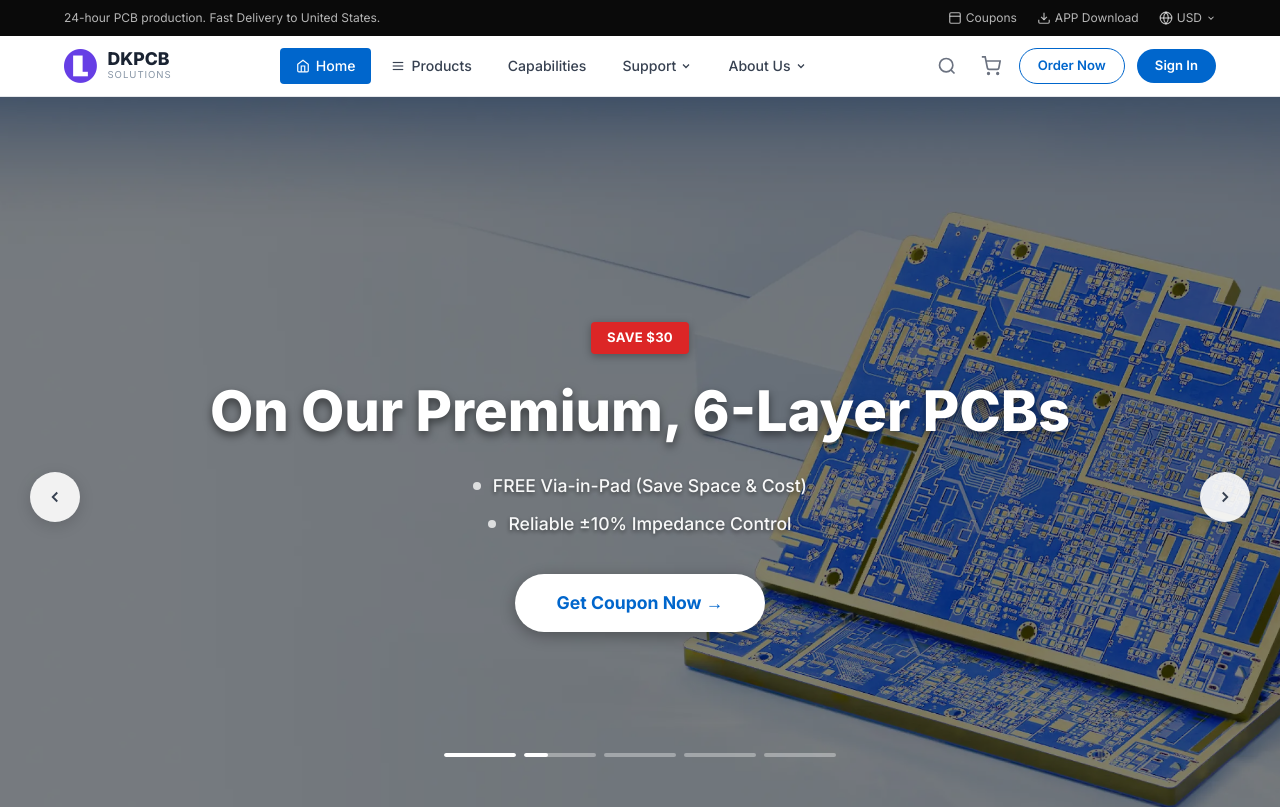
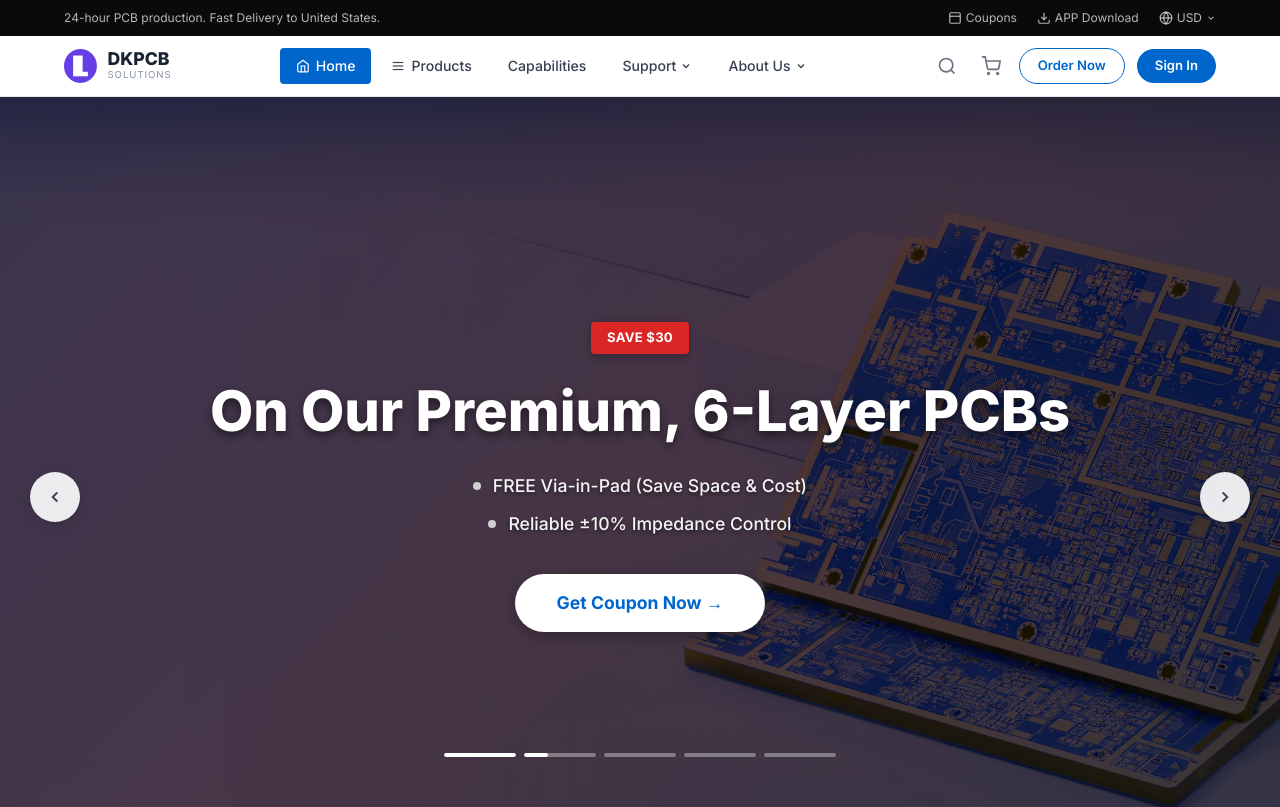
Before and after one commit to byairthome-source/dkpcb-website, a Next.js app: page / in a window 1280 px wide. Shown: the top 807 px of the page. Built offline with nearby package versions, Linux system fonts and the light colour scheme.

Commit message:
feat: banner 背景渐变随 slide 变化，文字对比度优化

```diff
--- a/src/components/HeroSection.tsx
+++ b/src/components/HeroSection.tsx
@@ -125,7 +125,7 @@ const banners = [
     ],
     cta: 'Learn More',
     ctaLink: '/about',
-    overlayOpacity: 0.5,
+    bgGradient: 'linear-gradient(135deg, #0f1b3a 0%, #1a3a6b 50%, #0d2137 100%)',
     textColor: '#ffffff',
   },
   {
@@ -139,7 +139,7 @@ const banners = [
     ],
     cta: 'Get Coupon Now',
     ctaLink: '/products',
-    overlayOpacity: 0.5,
+    bgGradient: 'linear-gradient(135deg, #2d1b4e 0%, #4a1d3a 50%, #1e1b3a 100%)',
     textColor: '#ffffff',
   },
   {
@@ -153,7 +153,7 @@ const banners = [
     ],
     cta: 'Learn More',
     ctaLink: '/products',
-    overlayOpacity: 0.5,
+    bgGradient: 'linear-gradient(135deg, #0d2f2f 0%, #1a4a4a 50%, #0d2436 100%)',
     textColor: '#ffffff',
   },
   {
@@ -167,7 +167,7 @@ const banners = [
     ],
     cta: 'Order Now',
     ctaLink: '/products',
-    overlayOpacity: 0.5,
+    bgGradient: 'linear-gradient(135deg, #1e1b4b 0%, #312e81 50%, #1e1b3a 100%)',
     textColor: '#ffffff',
   },
   {
@@ -181,7 +181,7 @@ const banners = [
     ],
     cta: 'Get Coupon Now',
     ctaLink: '/products',
-    overlayOpacity: 0.5,
+    bgGradient: 'linear-gradient(135deg, #3a1d0d 0%, #5c2e1a 50%, #2a1810 100%)',
     textColor: '#ffffff',
   },
 ]
@@ -288,7 +288,7 @@ export function HeroBanner() {
         />
       )}
 
-      {/* Dark overlay */}
+      {/* Color gradient overlay - changes per slide */}
       <div
         style={{
           position: 'absolute',
@@ -296,15 +296,31 @@ export function HeroBanner() {
           left: 0,
           width: '100%',
           height: '100%',
-          background: `rgba(0, 0, 0, ${b.overlayOpacity})`,
+          background: b.bgGradient,
+          opacity: 0.75,
+          mixBlendMode: 'multiply',
           zIndex: 1,
+          transition: 'background 0.8s ease-in-out',
+        }}
+      />
+
+      {/* Dark overlay for text readability */}
+      <div
+        style={{
+          position: 'absolute',
+          top: 0,
+          left: 0,
+          width: '100%',
+          height: '100%',
+          background: 'rgba(0, 0, 0, 0.35)',
+          zIndex: 2,
         }}
       />
 
       {/* Main content - centered */}
       <div style={{
         position: 'relative',
-        zIndex: 2,
+        zIndex: 3,
         width: '100%',
         height: '100%',
         display: 'flex',
```
